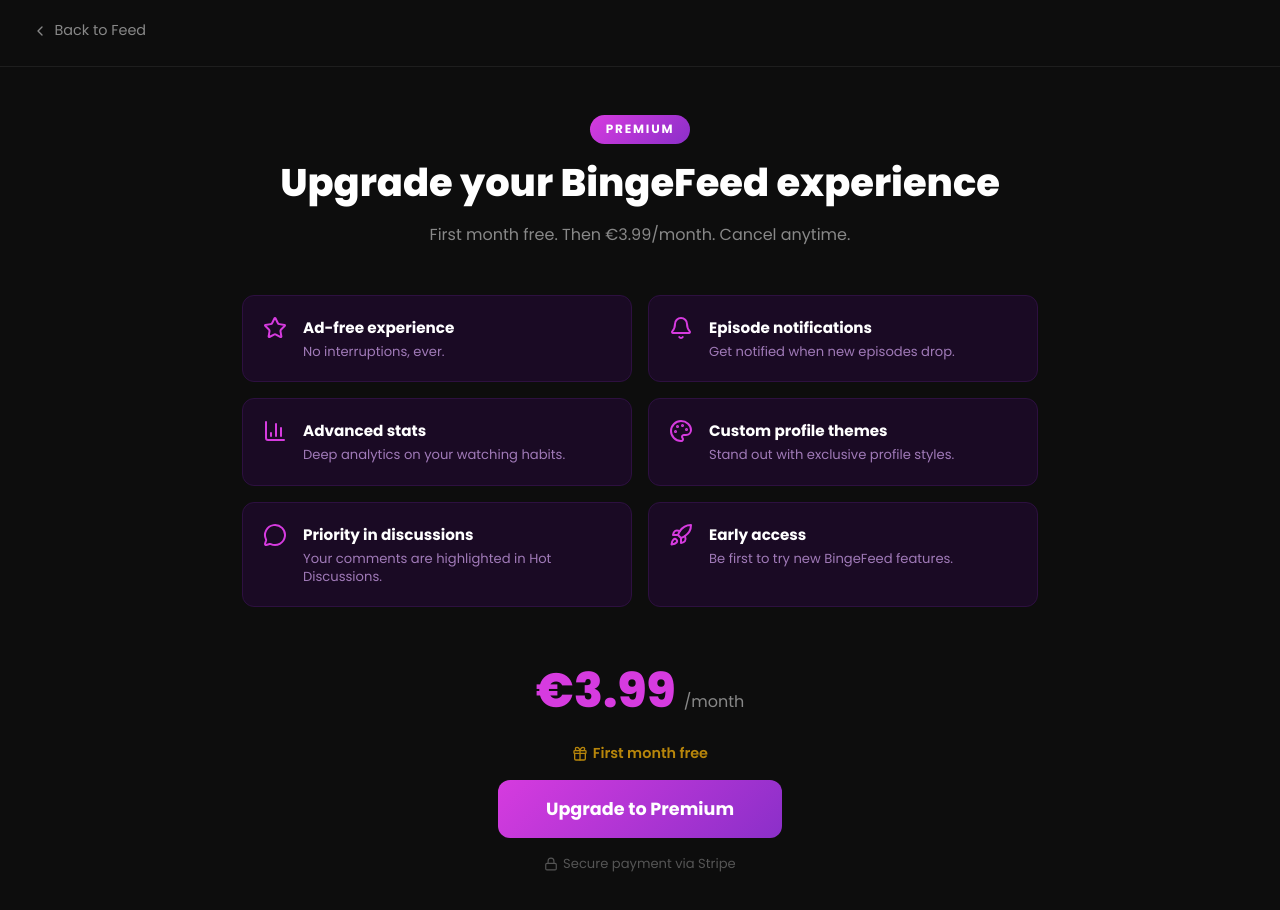
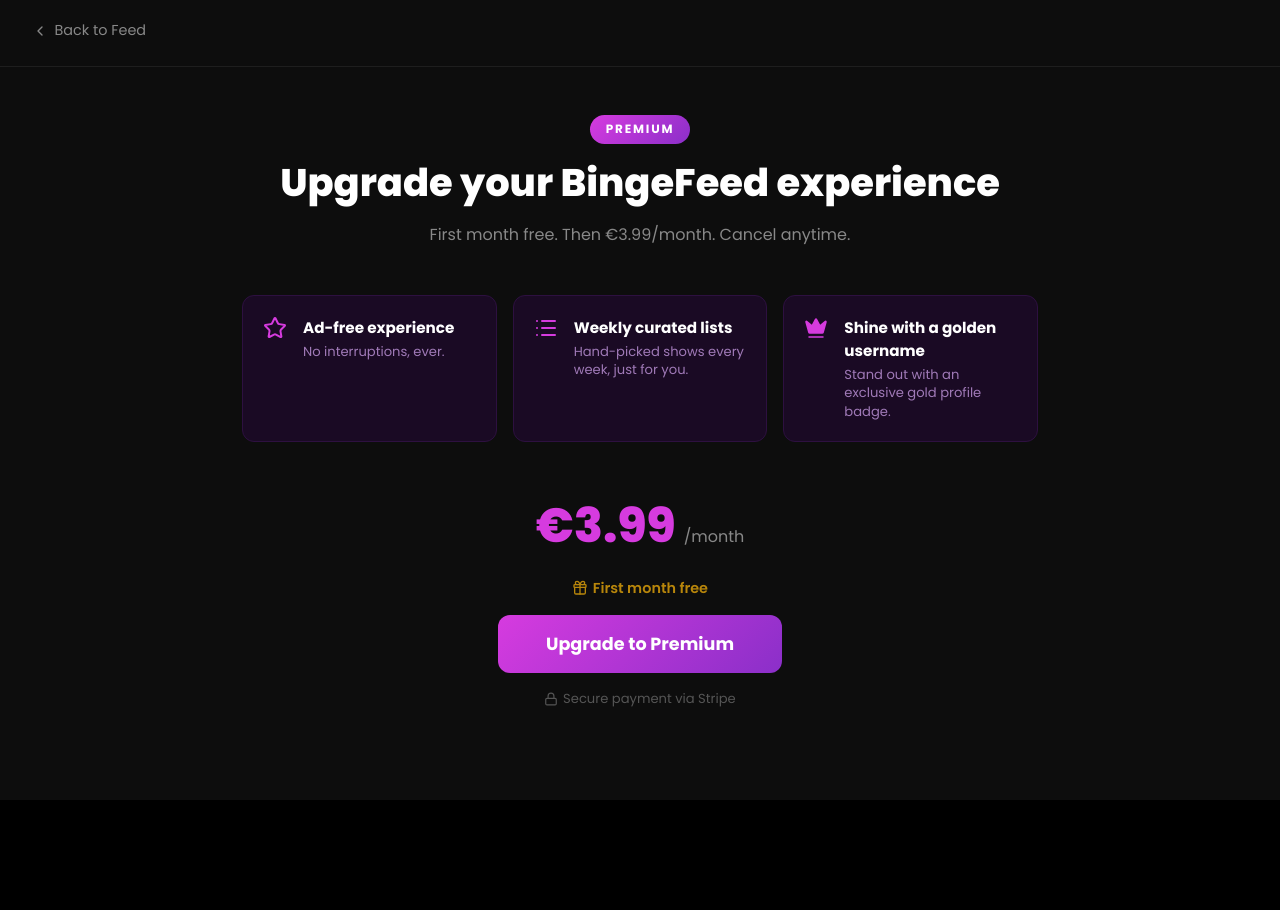
Before and after one commit to ozgur-prod/Binge-Feed, a React app: page /premium in a window 1280 px wide. Shown: the top 910 px of the page. After the commit the page ends 800 px from the top, so only its background shows below. Built offline with nearby package versions, Linux system fonts and the light colour scheme; sample sign-in values are in the browser's storage; the HTML template or start-up script is replaced by a standard one.

Commit message:
reworded premium benefits and fixed bugs

```diff
--- a/src/App.jsx
+++ b/src/App.jsx
@@ -31,6 +31,7 @@
       <Route path="/premium" element={<RequireAuth><PremiumPage /></RequireAuth>} />
       <Route path="/premium/success" element={<RequireAuth><PremiumSuccessPage /></RequireAuth>} />
       <Route path="/premium/cancel" element={<RequireAuth><CancelPremiumPage /></RequireAuth>} />
+      <Route path="/weekly-fix" element={<RequireAuth><WeeklyFixPage /></RequireAuth>} />
     </Routes>
   );
 }
--- a/src/pages/PremiumPage.css
+++ b/src/pages/PremiumPage.css
@@ -70,12 +70,12 @@
 
 .premium-grid {
   display: grid;
-  grid-template-columns: repeat(2, 1fr);
+  grid-template-columns: repeat(3, 1fr);
   gap: 1rem;
   width: 100%;
 }
 
-@media (max-width: 600px) {
+@media (max-width: 700px) {
   .premium-grid { grid-template-columns: 1fr; }
 }
 
--- a/src/pages/PremiumPage.jsx
+++ b/src/pages/PremiumPage.jsx
@@ -1,8 +1,8 @@
 import { useState } from 'react';
 import { useNavigate } from 'react-router-dom';
 import {
-  ChevronLeftIcon, StarIcon, BellIcon, BarChartIcon, PaletteIcon,
-  MessageCircleIcon, RocketIcon, GiftIcon, LockIcon, CheckIcon,
+  ChevronLeftIcon, StarIcon, ListIcon, CrownIcon,
+  GiftIcon, LockIcon, CheckIcon,
 } from '../components/icons';
 import './PremiumPage.css';
 
@@ -10,11 +10,8 @@
 
 const FEATURES = [
   { icon: StarIcon, title: 'Ad-free experience', desc: 'No interruptions, ever.' },
-  { icon: BellIcon, title: 'Episode notifications', desc: 'Get notified when new episodes drop.' },
-  { icon: BarChartIcon, title: 'Advanced stats', desc: 'Deep analytics on your watching habits.' },
-  { icon: PaletteIcon, title: 'Custom profile themes', desc: 'Stand out with exclusive profile styles.' },
-  { icon: MessageCircleIcon, title: 'Priority in discussions', desc: 'Your comments are highlighted in Hot Discussions.' },
-  { icon: RocketIcon, title: 'Early access', desc: 'Be first to try new BingeFeed features.' },
+  { icon: ListIcon, title: 'Weekly curated lists', desc: 'Hand-picked shows every week, just for you.' },
+  { icon: CrownIcon, title: 'Shine with a golden username', desc: 'Stand out with an exclusive gold profile badge.' },
 ];
 
 export default function PremiumPage() {
```
